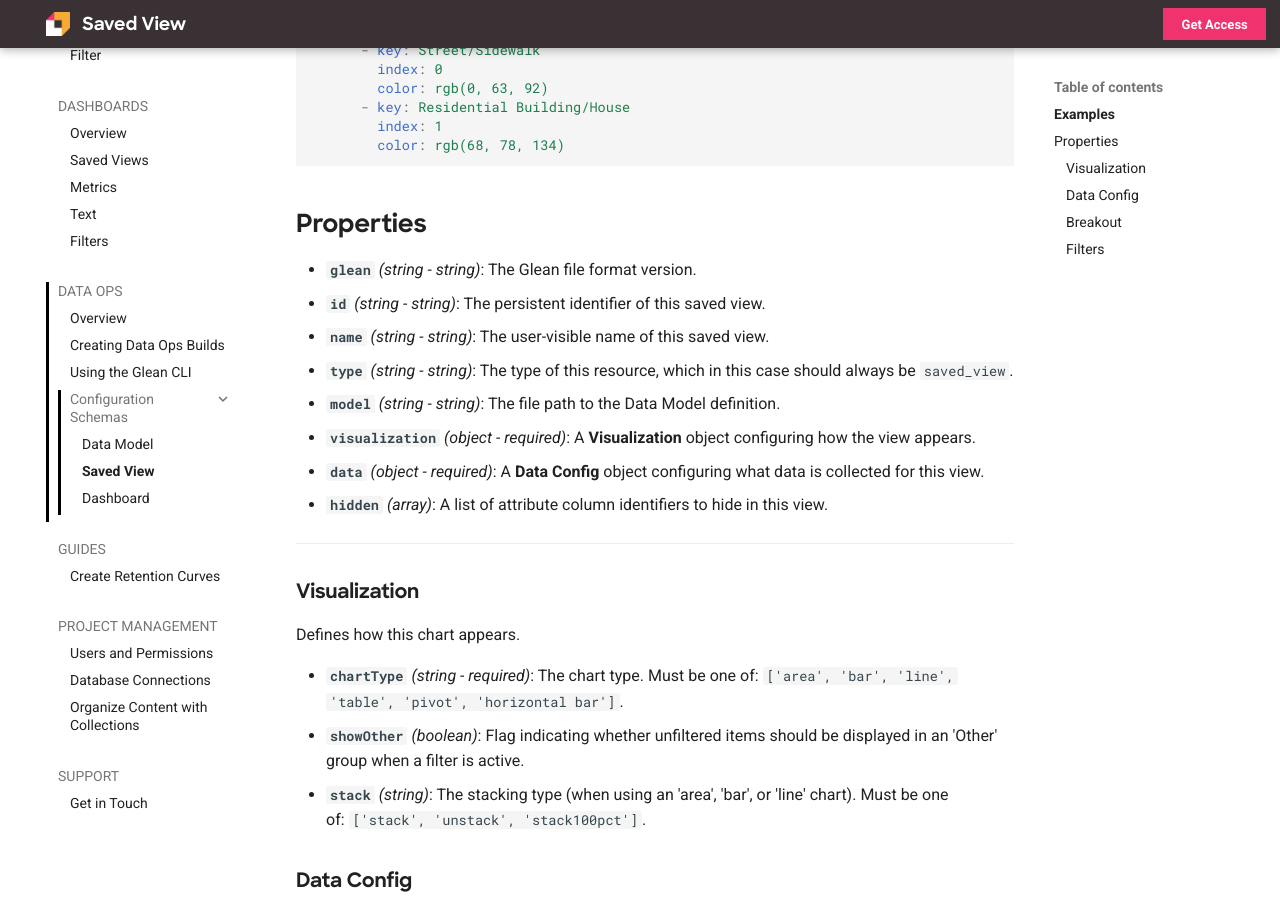
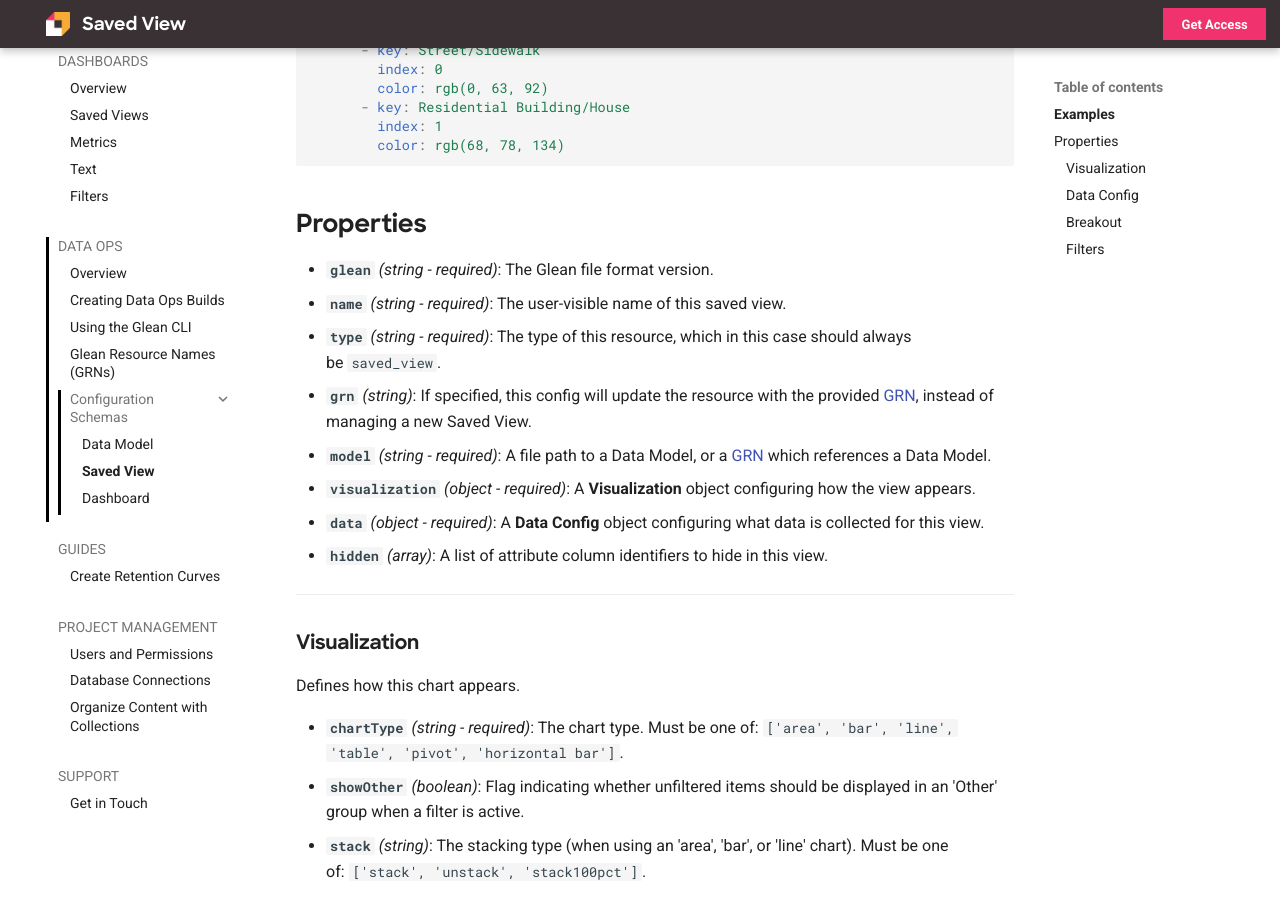
Before and after one commit to gleannyc/documentation, an MkDocs documentation site: the page built from docs/docs/data-ops/config-schema/Saved-View.md, in a window 1280 px wide and 900 px high, scrolled down 1921 px. Built offline with MkDocs 1.6.1 and Material for MkDocs 9.7.7, drawn with Linux system fonts in a browser that asks for light colours.

Commit message:
GRN Documentation

````diff
--- a/docs/docs/data-ops/config-schema/Saved-View.md
+++ b/docs/docs/data-ops/config-schema/Saved-View.md
@@ -100,11 +100,12 @@ data:
 ```
 
 ## Properties
-- **`glean`** *(string - string)*: The Glean file format version.
-- **`id`** *(string - string)*: The persistent identifier of this saved view.
-- **`name`** *(string - string)*: The user-visible name of this saved view.
-- **`type`** *(string - string)*: The type of this resource, which in this case should always be `saved_view`.
-- **`model`** *(string - string)*: The file path to the Data Model definition.
+- **`glean`** *(string - required)*: The Glean file format version.
+- **`name`** *(string - required)*: The user-visible name of this saved view.
+- **`type`** *(string - required)*: The type of this resource, which in this case should always be `saved_view`.
+- **`grn`** *(string)*: If specified, this config will update the resource with the provided [GRN](../GRNs.md),
+  instead of managing a new Saved View.
+- **`model`** *(string - required)*: A file path to a Data Model, or a [GRN](../GRNs.md) which references a Data Model.
 - **`visualization`** *(object - required)*: A **Visualization** object configuring how the view appears.
 - **`data`** *(object - required)*: A **Data Config** object configuring what data is collected for this view.
 - **`hidden`** *(array)*: A list of attribute column identifiers to hide in this view.
--- a/mkdocs.yml
+++ b/mkdocs.yml
@@ -55,6 +55,7 @@ nav:
           - Overview: docs/data-ops/index.md
           - docs/data-ops/Creating-Data-Ops-Builds.md
           - docs/data-ops/Using-the-Glean-CLI.md
+          - docs/data-ops/GRNs.md
           - Configuration Schemas:
             - docs/data-ops/config-schema/Data-Model.md
             - docs/data-ops/config-schema/Saved-View.md
````
Also changed, not shown: docs/docs/data-ops/Creating-Data-Ops-Builds.md (+9 -1 lines), docs/docs/data-ops/GRNs.md (added, +48 -0 lines), docs/docs/data-ops/config-schema/Dashboard.md (+5 -3 lines), docs/docs/data-ops/config-schema/Data-Model.md (+2 -0 lines).
